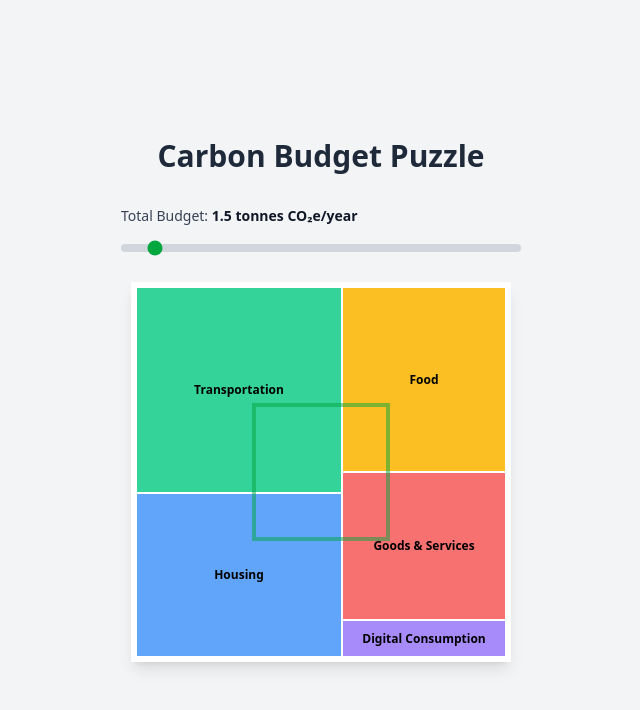
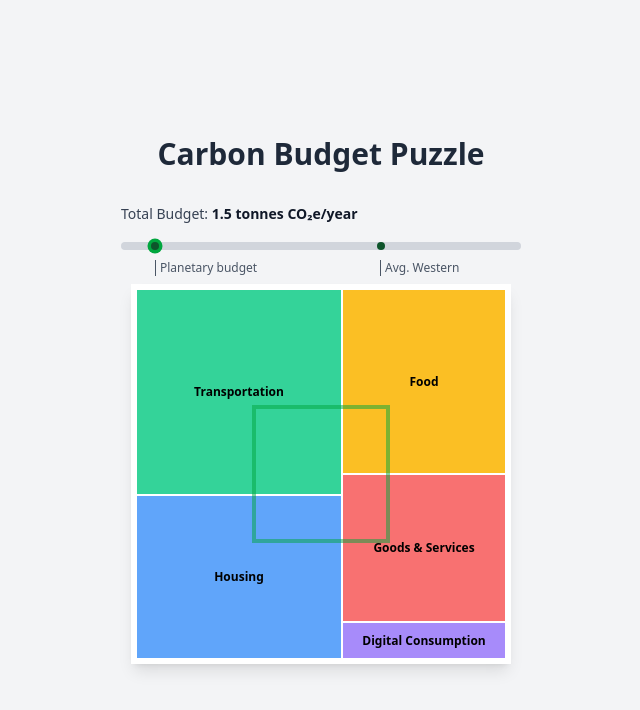
Before and after one commit to pekkapulli/greenerbits, a SvelteKit app: page /carbon-budget in a window 1280 px wide. Shown: the top 710 px of the page, without its empty margins (319-959 px from the left). Built offline with nearby package versions, Linux system fonts and the light colour scheme.

Commit message:
Add markers to budget slider

```diff
--- /dev/null
+++ b/src/lib/BudgetSlider.svelte
@@ -0,0 +1,105 @@
+<script lang="ts">
+	interface Mark {
+		value: number;
+		label: string;
+	}
+
+	interface Props {
+		value: number;
+		min?: number;
+		max?: number;
+		step?: number;
+		marks?: Mark[];
+		onChange?: (v: number) => void;
+	}
+
+	const { value, min = 0.5, max = 15, step = 0.1, marks = [], onChange }: Props = $props();
+
+	let internal = $state(value);
+	let containerWidth = $state(0);
+
+	$effect(() => {
+		internal = value;
+	});
+
+	function handleInput(e: Event) {
+		const target = e.target as HTMLInputElement;
+		internal = parseFloat(target.value);
+		onChange?.(internal);
+	}
+
+	// Thumb width in pixels (matches the default range input thumb)
+	const thumbWidth = 16;
+
+	function positionWithThumbOffset(val: number) {
+		const clamped = Math.min(Math.max(val, min), max);
+		const ratio = (clamped - min) / (max - min);
+		// At ratio=0, thumb center is at thumbWidth/2
+		// At ratio=1, thumb center is at containerWidth - thumbWidth/2
+		// So: position = thumbWidth/2 + ratio * (containerWidth - thumbWidth)
+		const thumbHalf = thumbWidth / 2;
+		const pixelPos = thumbHalf + ratio * (containerWidth - thumbWidth);
+
+		console.log('percentWithThumbOffset:', { val, clamped, ratio, pixelPos, containerWidth });
+		return pixelPos;
+	}
+</script>
+
+<div class="w-full" bind:clientWidth={containerWidth}>
+	<div class="relative h-7">
+		<input
+			type="range"
+			{min}
+			{max}
+			{step}
+			value={internal}
+			oninput={handleInput}
+			class="w-full h-2 bg-gray-300 rounded-lg appearance-none cursor-pointer accent-green-600"
+		/>
+		<!-- Marks on track -->
+		{#if marks?.length}
+			{#each marks as mark}
+				<button
+					class="mark absolute top-1/2 -translate-y-1/2 -translate-x-1/2 w-2 h-2 rounded-full bg-green-900 pointer-events-none"
+					style={`left:${positionWithThumbOffset(mark.value)}px`}
+					aria-hidden="true"
+					onclick={(e) => {
+						e.preventDefault();
+						internal = mark.value;
+						onChange?.(internal);
+					}}
+				></button>
+			{/each}
+		{/if}
+	</div>
+
+	<!-- Mark labels below slider -->
+	{#if marks.length}
+		<div class="relative">
+			{#each marks as mark}
+				<button
+					type="button"
+					tabindex={1}
+					class="mark-label absolute text-xs text-gray-600 max-[120px] px-1 border-l cursor-pointer"
+					style={`left:${positionWithThumbOffset(mark.value) - 0.5}px`}
+					onclick={(e) => {
+						e.preventDefault();
+						internal = mark.value;
+						onChange?.(internal);
+					}}
+				>
+					{mark.label}
+				</button>
+			{/each}
+		</div>
+	{/if}
+</div>
+
+<style>
+	.mark:hover {
+		background-color: rgba(34, 197, 94);
+	}
+	.mark-label:hover {
+		background-color: rgba(34, 197, 94, 0.1);
+	}
+</style>
--- a/src/routes/carbon-budget/+page.svelte
+++ b/src/routes/carbon-budget/+page.svelte
@@ -4,6 +4,7 @@
 	import Modal from '$lib/Modal.svelte';
 	import ModalContent from '$lib/ModalContent.svelte';
 	import TreemapBox from '$lib/TreemapBox.svelte';
+	import BudgetSlider from '$lib/BudgetSlider.svelte';
 
 	let budget = 1.5; // Target: 1.5 tonnes CO₂e per person per year (aligned with Paris Agreement goals)
 	let containerWidth = 400;
@@ -46,13 +47,16 @@
 			Total Budget: <span class="font-bold text-gray-900">{budget.toFixed(1)} tonnes CO₂e/year</span
 			>
 		</div>
-		<input
-			type="range"
-			min="0.5"
-			max="15"
-			step="0.1"
-			bind:value={budget}
-			class="w-full h-2 bg-gray-300 rounded-lg appearance-none cursor-pointer accent-green-600"
+		<BudgetSlider
+			value={budget}
+			min={0.5}
+			max={15}
+			step={0.1}
+			marks={[
+				{ value: 1.5, label: 'Planetary budget' },
+				{ value: 10, label: 'Avg. Western' }
+			]}
+			onChange={(v) => (budget = v)}
 		/>
 	</div>
 
```
